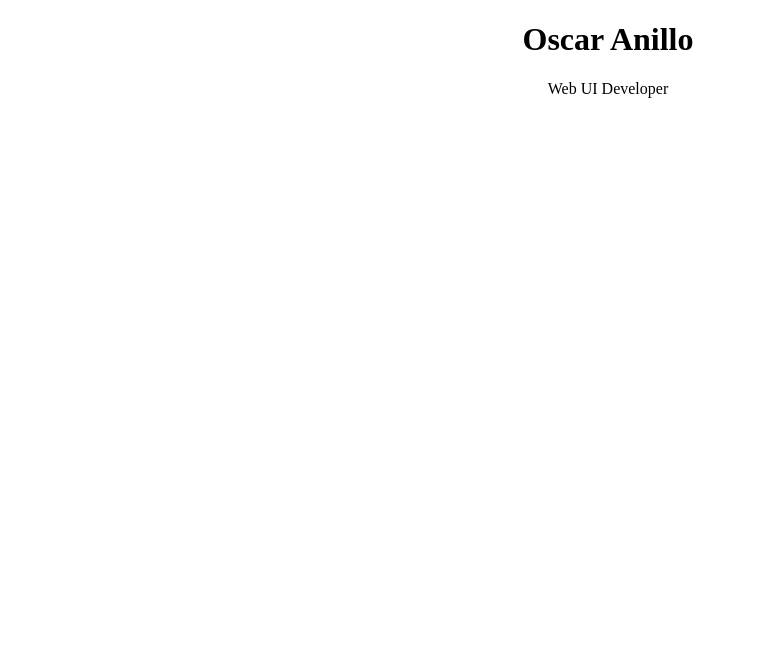
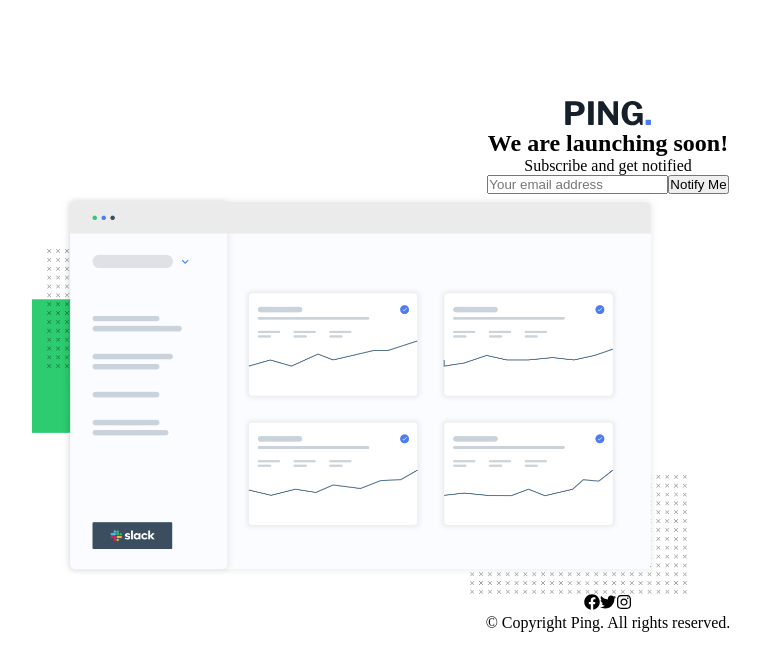
Before and after one commit to OscarAnillo/ping-single-column-fe, a React (Create React App) app: page / in a window 1280 px wide. Shown: the top 670 px of the page, without its empty margins (32-793 px from the left). Built offline with nearby package versions, Linux system fonts and the light colour scheme.

Commit message:
commit
create text, image and socials components
add text, image and social component in App.js
add react icons library

```diff
--- a/package.json
+++ b/package.json
@@ -8,6 +8,7 @@
     "@testing-library/user-event": "^13.5.0",
     "react": "^18.2.0",
     "react-dom": "^18.2.0",
+    "react-icons": "^4.4.0",
     "react-scripts": "5.0.1",
     "web-vitals": "^2.1.4"
   },
--- a/src/App.css
+++ b/src/App.css
@@ -1,38 +1,21 @@
+* {
+  margin: 0;
+  padding: 0;
+}
+
 .App {
   text-align: center;
+  height: 100vh;
+  position: relative;
+}
+.container {
+  width: 90%;
+  margin: 100px auto;
 }
 
-.App-logo {
-  height: 40vmin;
-  pointer-events: none;
+.img-bg {
+  background-image: url(/public/images/illustration-dashboard.png);
+  background-size: contain;
+  background-repeat: no-repeat;
+  height: 400px;
 }
-
-@media (prefers-reduced-motion: no-preference) {
-  .App-logo {
-    animation: App-logo-spin infinite 20s linear;
-  }
-}
-
-.App-header {
-  background-color: #282c34;
-  min-height: 100vh;
-  display: flex;
-  flex-direction: column;
-  align-items: center;
-  justify-content: center;
-  font-size: calc(10px + 2vmin);
-  color: white;
-}
-
-.App-link {
-  color: #61dafb;
-}
-
-@keyframes App-logo-spin {
-  from {
-    transform: rotate(0deg);
-  }
-  to {
-    transform: rotate(360deg);
-  }
-}
--- a/src/App.js
+++ b/src/App.js
@@ -1,11 +1,17 @@
 
 import './App.css';
+import ImageComponent from './components/image-component';
+import SocialsComponent from './components/socials-component';
+import TextComponent from './components/text-component';
 
 function App() {
   return (
     <div className="App">
-      <h1>Oscar Anillo</h1>
-      <p>Web UI Developer</p>
+      <div className="container">
+        <TextComponent />
+        <ImageComponent />
+        <SocialsComponent />
+      </div>
     </div>
   );
 }
--- /dev/null
+++ b/src/components/image-component.js
@@ -0,0 +1,3 @@
+export default function ImageComponent(){
+    return <div className="img-bg"></div>
+}
--- /dev/null
+++ b/src/components/socials-component.js
@@ -0,0 +1,14 @@
+import { FaFacebook, FaInstagram, FaTwitter } from 'react-icons/fa'
+
+export default function SocialsComponent(){
+    return (
+        <div className='socials'>
+            <FaFacebook />
+            <FaTwitter />
+            <FaInstagram />
+            <div>
+                <p>© Copyright Ping. All rights reserved.</p>
+            </div>
+        </div>
+    )
+}
--- /dev/null
+++ b/src/components/text-component.js
@@ -0,0 +1,15 @@
+export default function TextComponent(){
+    return (
+        <section className="text">
+            <img src="/images/logo.svg" alt="" />
+            <div>
+                <h1>We are launching <span>soon!</span></h1>
+                <p>Subscribe and get notified</p>
+            </div>
+            <form>
+                <input type="text" placeholder="Your email address" />
+                <button>Notify Me</button>
+            </form>
+        </section>
+    )
+}
```
Also changed, not shown: 1 other file (tests, documents, lock files or other folders).
